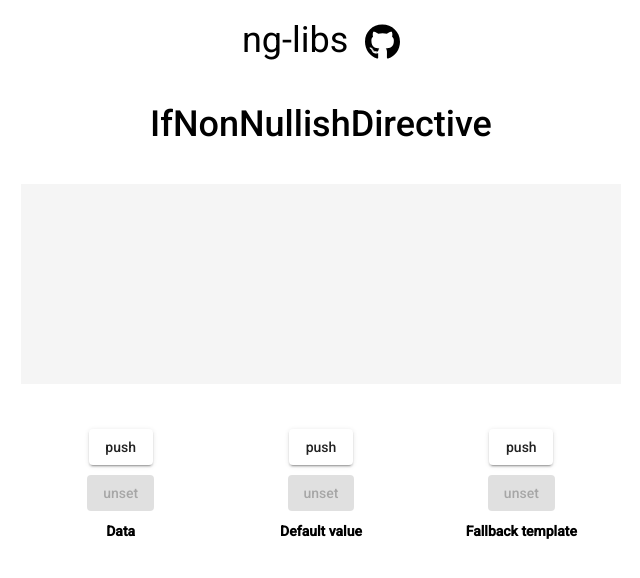
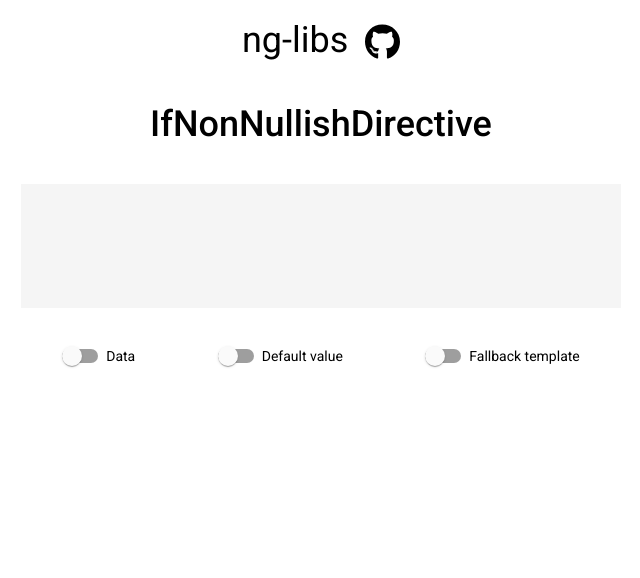
Before and after one commit to avine/ng-libs, an Angular app: page / in a window 1280 px wide. Shown: the top 578 px of the page, without its empty margins (319-959 px from the left). Built offline with nearby package versions, Linux system fonts and the light colour scheme.

Commit message:
Improve demo

```diff
--- a/src/app/app.module.ts
+++ b/src/app/app.module.ts
@@ -1,6 +1,5 @@
 import { NgModule } from '@angular/core';
-import { MatButtonModule } from '@angular/material/button';
-import { MatGridListModule } from '@angular/material/grid-list';
+import { MatSlideToggleModule } from '@angular/material/slide-toggle';
 import { BrowserModule } from '@angular/platform-browser';
 import { BrowserAnimationsModule } from '@angular/platform-browser/animations';
 import { IfNonNullishModule } from '@avine/ng-if-non-nullish';
@@ -9,7 +8,7 @@ import { AppRoutingModule } from './app-routing.module';
 import { AppComponent } from './app.component';
 import { IfNonNullishComponent } from './if-non-nullish/if-non-nullish.component';
 
-const materialComponents = [MatButtonModule, MatGridListModule];
+const materialComponents = [MatSlideToggleModule];
 
 @NgModule({
   declarations: [AppComponent, IfNonNullishComponent],
--- a/src/app/if-non-nullish/if-non-nullish.component.html
+++ b/src/app/if-non-nullish/if-non-nullish.component.html
@@ -1,31 +1,29 @@
-<h2 style="text-align: center;">IfNonNullishDirective</h2>
+<h2>IfNonNullishDirective</h2>
 
-<mat-grid-list cols="3" rowHeight="200px" class="grid">
-  <mat-grid-tile colspan="3" class="canvas">
-    <h3 *ifNonNullish="data as value; default: defaultValue; fallback: fallbackTemplate">{{ value }}</h3>
-  </mat-grid-tile>
-  <mat-grid-tile>
-    <div class="buttons-container">
-      <button mat-raised-button [color]="setColor(data)" (click)="setData()">push</button>
-      <button mat-raised-button [disabled]="disabled(data)" (click)="unsetData()">unset</button>
-      <strong>Data</strong>
+<div class="layout">
+  <div class="output">
+    <h3 *ifNonNullish="data$ | async as value; default: defaultValue$ | async; fallback: fallbackTemplate$ | async">
+      {{ value }}
+    </h3>
+  </div>
+
+  <div class="slides">
+    <div>
+      <mat-slide-toggle (change)="useData($event.checked)">Data</mat-slide-toggle>
+      <h3>{{ data$ | async }}</h3>
     </div>
-  </mat-grid-tile>
-  <mat-grid-tile>
-    <div class="buttons-container">
-      <button mat-raised-button [color]="setColor(defaultValue)" (click)="setDefaultValue()">push</button>
-      <button mat-raised-button [disabled]="disabled(defaultValue)" (click)="unsetDefaultValue()">unset</button>
-      <strong>Default value</strong>
+
+    <div>
+      <mat-slide-toggle (change)="useDefaultValue($event.checked)">Default value</mat-slide-toggle>
+      <h3>{{ defaultValue$ | async }}</h3>
     </div>
-  </mat-grid-tile>
-  <mat-grid-tile>
-    <div class="buttons-container">
-      <button mat-raised-button [color]="setColor(fallbackTemplate)" (click)="setFallbackTemplate()">push</button>
-      <button mat-raised-button [disabled]="disabled(fallbackTemplate)" (click)="unsetFallbackTemplate()">unset</button>
-      <strong>Fallback template</strong>
+
+    <div>
+      <mat-slide-toggle (change)="useFallbackTemplate($event.checked)">Fallback template</mat-slide-toggle>
+      <ng-container *ngTemplateOutlet="fallbackTemplate$ | async"></ng-container>
     </div>
-  </mat-grid-tile>
-</mat-grid-list>
+  </div>
+</div>
 
-<ng-template #fallbackTemplateA><h3>🍓 Fallback template A</h3></ng-template>
-<ng-template #fallbackTemplateB><h3>🍓 Fallback template B</h3></ng-template>
+<ng-template #fallbackTemplateA><h3>A</h3></ng-template>
+<ng-template #fallbackTemplateB><h3>B</h3></ng-template>
--- a/src/app/if-non-nullish/if-non-nullish.component.scss
+++ b/src/app/if-non-nullish/if-non-nullish.component.scss
@@ -5,28 +5,33 @@ h2 {
   font-size: 36px;
 }
 
-.grid {
-  margin: 0 auto;
+.layout {
+  margin: 36px auto;
   max-width: 600px;
 }
 
-.buttons-container {
+.output {
+  padding: 48px;
+  background-color: #f5f5f5;
   text-align: center;
+  min-height: 28px;
 
-  > * {
-    display: block;
-    margin: 0 auto;
-  }
-
-  > * + * {
-    margin-top: 10px;
+  h3 {
+    margin: 0;
+    line-height: 28px;
+    font-size: 28px;
   }
 }
 
-.canvas {
-  background-color: #f5f5f5;
+
+.slides {
+  margin-top: 36px;
+  display: flex;
+  justify-content: space-around;
+
+  h3 {
+    margin-top: 18px;
+    text-align: center;
+    color: grey;
+  }
 }
-
-h3 {
-  font-size: 28px;
-}
--- a/src/app/if-non-nullish/if-non-nullish.component.ts
+++ b/src/app/if-non-nullish/if-non-nullish.component.ts
@@ -1,3 +1,6 @@
+import { interval, Observable } from 'rxjs';
+import { distinctUntilChanged, map } from 'rxjs/operators';
+
 import { ChangeDetectionStrategy, Component, TemplateRef, ViewChild } from '@angular/core';
 
 @Component({
@@ -7,52 +10,44 @@ import { ChangeDetectionStrategy, Component, TemplateRef, ViewChild } from '@ang
   changeDetection: ChangeDetectionStrategy.OnPush,
 })
 export class IfNonNullishComponent {
-  data: string | null = null;
-
-  dataIndex = 0;
-
-  defaultValue: string | null = null;
-
-  defaultValueIndex = 0;
-
-  fallbackTemplate: TemplateRef<any> | null = null;
-
   @ViewChild('fallbackTemplateA') fallbackTemplateA!: TemplateRef<any>;
   @ViewChild('fallbackTemplateB') fallbackTemplateB!: TemplateRef<any>;
 
-  setData() {
-    this.data = '🥝 Data ' + ++this.dataIndex;
+  private interval$ = interval(1000);
+
+  private hasData = false;
+
+  private hasDefaultValue = false;
+
+  private hasFallbackTemplate = false;
+
+  data$: Observable<boolean | number | null> = this.interval$.pipe(
+    map((i) => (i % 2 ? true : false)),
+    map((data) => this.hasData ? data : null),
+    distinctUntilChanged()
+  );
+
+  defaultValue$: Observable<boolean | number | null> = this.interval$.pipe(
+    map((i) => i % 2),
+    map((data) => this.hasDefaultValue ? data : null),
+    distinctUntilChanged()
+  );
+
+  fallbackTemplate$: Observable<TemplateRef<any> | null> = this.interval$.pipe(
+    map((i) => i % 2 ? this.fallbackTemplateA : this.fallbackTemplateB),
+    map((data) => this.hasFallbackTemplate ? data : null),
+    distinctUntilChanged()
+  );
+
+  useData(value: boolean) {
+    this.hasData = value;
   }
 
-  unsetData() {
-    this.data = null;
+  useDefaultValue(value: boolean) {
+    this.hasDefaultValue = value;
   }
 
-  setDefaultValue() {
-    this.defaultValue = '🍌 Default value ' + ++this.defaultValueIndex;
-  }
-
-  unsetDefaultValue() {
-    this.defaultValue = null;
-  }
-
-  setFallbackTemplate() {
-    if (this.fallbackTemplate === this.fallbackTemplateA) {
-      this.fallbackTemplate = this.fallbackTemplateB;
-    } else {
-      this.fallbackTemplate = this.fallbackTemplateA;
-    }
-  }
-
-  unsetFallbackTemplate() {
-    this.fallbackTemplate = null;
-  }
-
-  setColor(data: any) {
-    return data !== null ? 'primary' : '';
-  }
-
-  disabled(data: any) {
-    return data === null;
+  useFallbackTemplate(value: boolean) {
+    this.hasFallbackTemplate = value;
   }
 }
```
